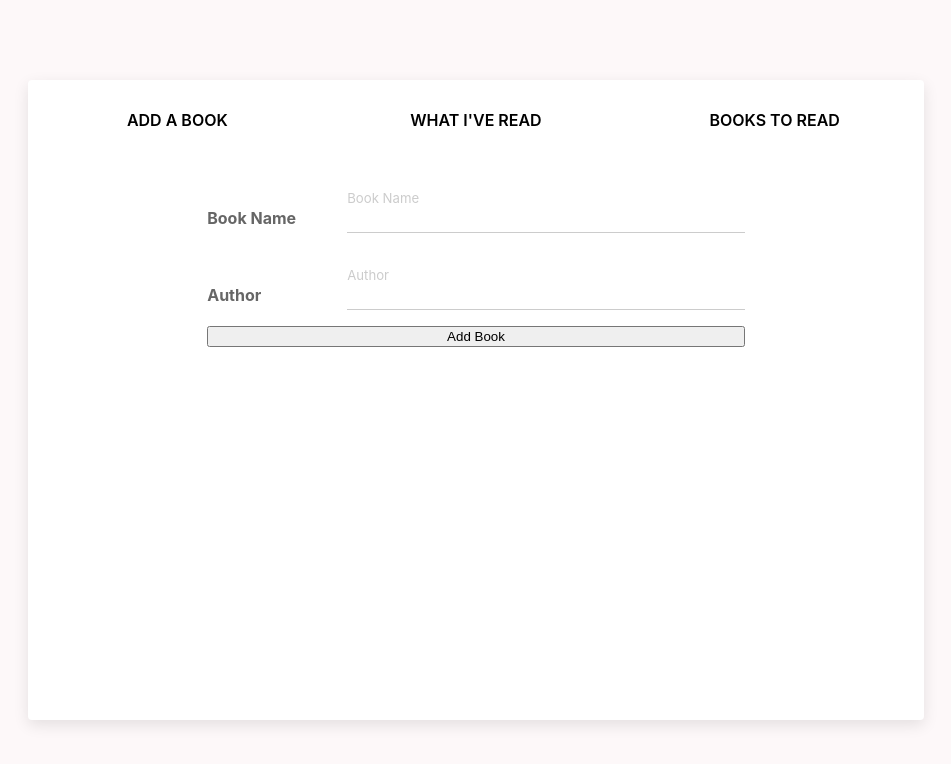
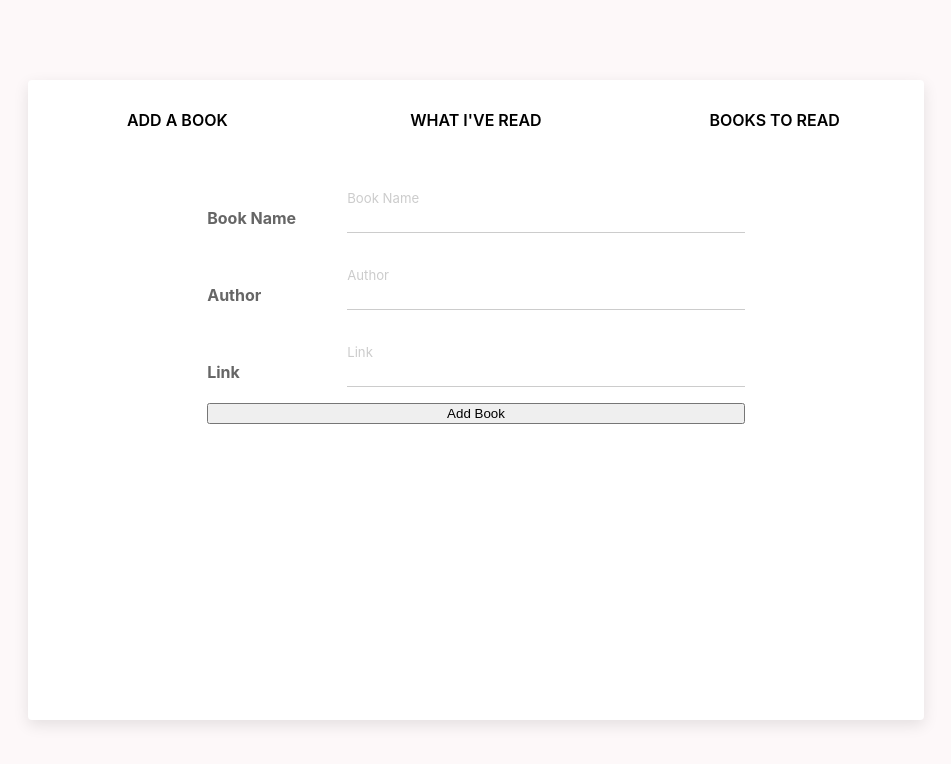
Before and after one commit to ArtsyBiba/react_csharp_crud_app, a React (Create React App) app in the folder client/: page / in a window 1280 px wide. Shown: the top 764 px of the page, without its empty margins (164-1115 px from the left). Built offline with nearby package versions, Linux system fonts and the light colour scheme.

Commit message:
updating unputs and book model

```diff
--- a/client/src/Components/Form/index.tsx
+++ b/client/src/Components/Form/index.tsx
@@ -31,18 +31,29 @@ export const Form = () => {
                         <Underline></Underline>
                     </InputContent>
                     {
-                        errors.name && <div className='error'>Enter the book name</div>
+                        errors.name && <div className='error'>Enter book name</div>
                     }
                 </InputBox>
                 <InputBox>
                     <InputTitle>Author</InputTitle>
                     <InputContent>
-                        <Input {...register('name', { required: true })} type='text'/>
-                        <Label htmlFor='name'>Author</Label>
+                        <Input {...register('author', { required: true })} type='text'/>
+                        <Label htmlFor='author'>Author</Label>
                         <Underline></Underline>
                     </InputContent>
                     {
-                        errors.name && <div className='error'>Enter the author name</div>
+                        errors.author && <div className='error'>Enter author name</div>
+                    }
+                </InputBox>
+                <InputBox>
+                    <InputTitle>Link</InputTitle>
+                    <InputContent>
+                        <Input {...register('link', { required: true })} type='text'/>
+                        <Label htmlFor='link'>Link</Label>
+                        <Underline></Underline>
+                    </InputContent>
+                    {
+                        errors.link && <div className='error'>Provide a link</div>
                     }
                 </InputBox>
                 <button type='submit'>Add Book</button>
```
Also changed, not shown: 1 other file (tests, documents, lock files or other folders).
